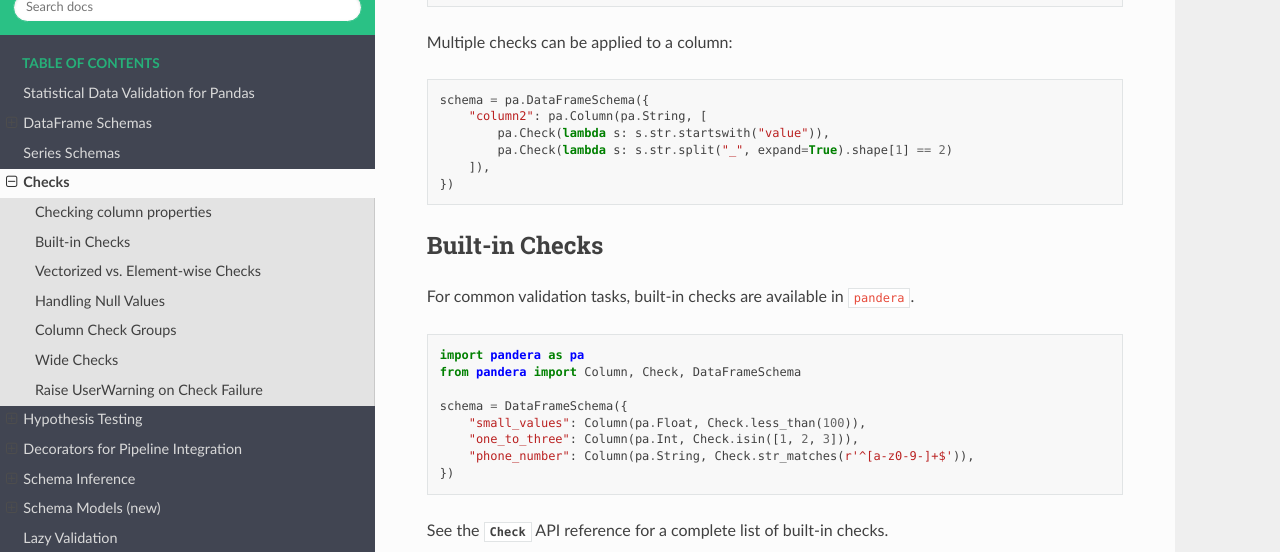
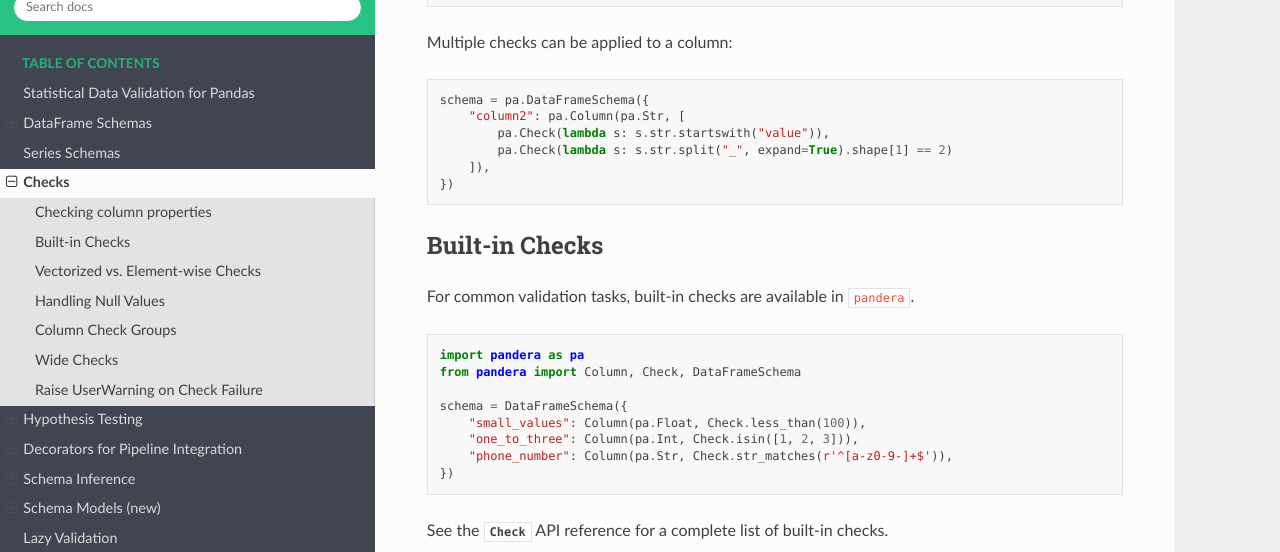
Before and after one commit to unionai-oss/pandera, a Sphinx documentation site: the page built from docs/source/checks.rst, in a window 1280 px wide and 900 px high, scrolled down 284 px. Shown: the part 151-703 px from the top of the window. Built offline with Sphinx 7.4.7 and the Read the Docs theme 2.0.0, drawn with Linux system fonts in a browser that asks for light colours.

Commit message:
update docs

```diff
--- a/docs/source/checks.rst
+++ b/docs/source/checks.rst
@@ -31,7 +31,7 @@
 .. testcode:: checks
 
   schema = pa.DataFrameSchema({
-      "column2": pa.Column(pa.String, [
+      "column2": pa.Column(pa.Str, [
           pa.Check(lambda s: s.str.startswith("value")),
           pa.Check(lambda s: s.str.split("_", expand=True).shape[1] == 2)
       ]),
@@ -50,7 +50,7 @@
   schema = DataFrameSchema({
       "small_values": Column(pa.Float, Check.less_than(100)),
       "one_to_three": Column(pa.Int, Check.isin([1, 2, 3])),
-      "phone_number": Column(pa.String, Check.str_matches(r'^[a-z0-9-]+$')),
+      "phone_number": Column(pa.Str, Check.str_matches(r'^[a-z0-9-]+$')),
   })
 
 See the :class:`~pandera.checks.Check` API reference for a complete list of built-in checks.
@@ -159,7 +159,7 @@
             ]),
         "age": pa.Column(pa.Int, pa.Check(lambda s: s > 0)),
         "age_less_than_20": pa.Column(pa.Bool),
-        "sex": pa.Column(pa.String, pa.Check(lambda s: s.isin(["M", "F"])))
+        "sex": pa.Column(pa.Str, pa.Check(lambda s: s.isin(["M", "F"])))
     })
 
     df = (
@@ -203,7 +203,7 @@
             pa.Float,
             pa.Check(lambda g: g["A"].mean() < g["B"].mean(), groupby="group")
         ),
-        "group": pa.Column(pa.String)
+        "group": pa.Column(pa.Str)
     })
 
     schema.validate(df)
--- a/docs/source/hypothesis.rst
+++ b/docs/source/hypothesis.rst
@@ -48,7 +48,7 @@
                     alpha=0.05,
                     equal_var=True),
         ]),
-        "sex": Column(pa.String)
+        "sex": Column(pa.Str)
     })
 
     schema.validate(df)
@@ -99,7 +99,7 @@
                     relationship_kwargs={"alpha": 0.05}
                 )
         ]),
-        "sex": Column(pa.String, checks=Check.isin(["M", "F"]))
+        "sex": Column(pa.Str, checks=Check.isin(["M", "F"]))
     })
 
     schema.validate(df)
@@ -139,7 +139,7 @@
                 alpha=0.05
             )
         ),
-        "group": Column(pa.String, Check(lambda s: s.isin(["A", "B"])))
+        "group": Column(pa.Str, Check(lambda s: s.isin(["A", "B"])))
     })
 
     schema.validate(df)
--- a/docs/source/lazy_validation.rst
+++ b/docs/source/lazy_validation.rst
@@ -59,7 +59,7 @@
         columns={
             "int_column": Column(pa.Int),
             "float_column": Column(pa.Float, Check.greater_than(0)),
-            "str_column": Column(pa.String, Check.equal_to("a")),
+            "str_column": Column(pa.Str, Check.equal_to("a")),
             "date_column": Column(pa.DateTime),
         },
         strict=True
--- a/docs/source/schema_inference.rst
+++ b/docs/source/schema_inference.rst
@@ -41,7 +41,7 @@
     DataFrameSchema(
         columns={
             "column1": "<Schema Column: 'column1' type=int64>",
-            "column2": "<Schema Column: 'column2' type=string>",
+            "column2": "<Schema Column: 'column2' type=str>",
             "column3": "<Schema Column: 'column3' type=datetime64[ns]>"
         },
         checks=[],
@@ -119,7 +119,7 @@
                 regex=False,
             ),
             "column2": Column(
-                pandas_dtype=PandasDtype.String,
+                pandas_dtype=PandasDtype.Str,
                 checks=None,
                 nullable=False,
                 allow_duplicates=True,
@@ -196,7 +196,7 @@
         required: true
         regex: false
       column2:
-        pandas_dtype: string
+        pandas_dtype: str
         nullable: false
         checks: null
         allow_duplicates: true
--- a/docs/source/series_schemas.rst
+++ b/docs/source/series_schemas.rst
@@ -20,7 +20,7 @@
 
     # specify multiple validators
     schema = pa.SeriesSchema(
-        pa.String,
+        pa.Str,
         checks=[
             pa.Check(lambda s: s.str.startswith("foo")),
             pa.Check(lambda s: s.str.endswith("bar")),
```
Also changed, not shown: docs/source/dataframe_schemas.rst (+10 -10 lines).
